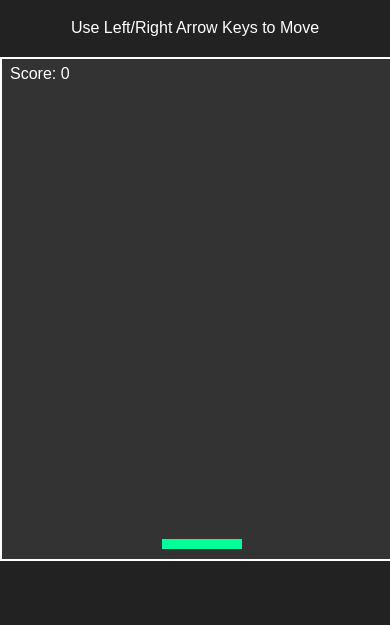
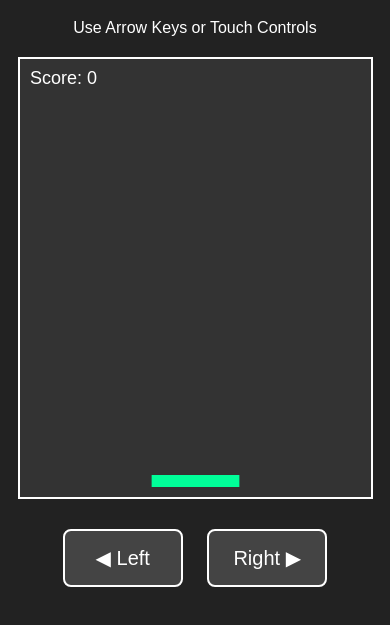
Before and after one commit to WolfCatn/My-First-Website, a plain HTML site: page Mini Game 1.html in a window 390 px wide. Shown: the part 61-686 px from the top of the page. Drawn offline with Linux system fonts and the light colour scheme.

Commit message:
Enhance game for mobile and responsive design
Updated game mechanics for responsiveness and added mobile controls.

```diff
--- a/Mini Game 1.html
+++ b/Mini Game 1.html
@@ -11,57 +11,106 @@
         font-family: Arial, sans-serif;
         text-align: center;
     }
+
     canvas {
         background: #333;
         display: block;
         margin: 20px auto;
         border: 2px solid #fff;
+        touch-action: none;
+    }
+
+    /* Mobile control buttons */
+    .controls {
+        display: none;
+        margin-top: 10px;
+    }
+
+    .btn {
+        width: 120px;
+        padding: 15px;
+        margin: 10px;
+        font-size: 20px;
+        background: #444;
+        color: white;
+        border: 2px solid #fff;
+        border-radius: 8px;
+        user-select: none;
+    }
+
+    /* Show buttons only on mobile */
+    @media (max-width: 700px) {
+        .controls {
+            display: block;
+        }
     }
 </style>
 </head>
 <body>
+
 <h1>Catch the Ball</h1>
-<p>Use Left/Right Arrow Keys to Move</p>
-<canvas id="gameCanvas" width="400" height="500"></canvas>
+<p>Use Arrow Keys or Touch Controls</p>
+
+<canvas id="gameCanvas"></canvas>
+
+<!-- Mobile Buttons -->
+<div class="controls">
+    <button class="btn" id="leftBtn">◀ Left</button>
+    <button class="btn" id="rightBtn">Right ▶</button>
+</div>
 
 <script>
 const canvas = document.getElementById("gameCanvas");
 const ctx = canvas.getContext("2d");
 
-// Paddle properties
-const paddleWidth = 80;
-const paddleHeight = 10;
+/* ===== Responsive Canvas ===== */
+function resizeCanvas() {
+    const maxWidth = Math.min(window.innerWidth * 0.9, 500);
+    const maxHeight = maxWidth * 1.25;
+
+    canvas.width = maxWidth;
+    canvas.height = maxHeight;
+}
+resizeCanvas();
+window.addEventListener("resize", resizeCanvas);
+
+/* ===== Paddle ===== */
+let paddleWidth = canvas.width * 0.25;
+let paddleHeight = 12;
 let paddleX = (canvas.width - paddleWidth) / 2;
-const paddleSpeed = 6;
+let paddleSpeed = canvas.width * 0.02;
 
-// Ball properties
-let ballRadius = 10;
+/* ===== Ball ===== */
+let ballRadius = canvas.width * 0.04;
 let ballX = Math.random() * (canvas.width - ballRadius * 2) + ballRadius;
 let ballY = 0;
-let ballSpeed = 3;
+let ballSpeed = canvas.height * 0.008;
 
-// Score
+/* ===== Score ===== */
 let score = 0;
 
-// Key press tracking
+/* ===== Input Tracking ===== */
 let rightPressed = false;
 let leftPressed = false;
 
-// Event listeners
-document.addEventListener("keydown", keyDownHandler);
-document.addEventListener("keyup", keyUpHandler);
+/* Keyboard Controls */
+document.addEventListener("keydown", e => {
+    if (e.key === "ArrowRight") rightPressed = true;
+    if (e.key === "ArrowLeft") leftPressed = true;
+});
+document.addEventListener("keyup", e => {
+    if (e.key === "ArrowRight") rightPressed = false;
+    if (e.key === "ArrowLeft") leftPressed = false;
+});
 
-function keyDownHandler(e) {
-    if (e.key === "Right" || e.key === "ArrowRight") rightPressed = true;
-    else if (e.key === "Left" || e.key === "ArrowLeft") leftPressed = true;
-}
+/* Mobile Touch Controls */
+document.getElementById("leftBtn").addEventListener("touchstart", () => leftPressed = true);
+document.getElementById("leftBtn").addEventListener("touchend", () => leftPressed = false);
 
-function keyUpHandler(e) {
-    if (e.key === "Right" || e.key === "ArrowRight") rightPressed = false;
-    else if (e.key === "Left" || e.key === "ArrowLeft") leftPressed = false;
-}
+document.getElementById("rightBtn").addEventListener("touchstart", () => rightPressed = true);
+document.getElementById("rightBtn").addEventListener("touchend", () => rightPressed = false);
 
-// Draw paddle
+/* ===== Drawing Functions ===== */
 function drawPaddle() {
     ctx.beginPath();
     ctx.rect(paddleX, canvas.height - paddleHeight - 10, paddleWidth, paddleHeight);
@@ -70,7 +119,6 @@ function drawPaddle() {
     ctx.closePath();
 }
 
-// Draw ball
 function drawBall() {
     ctx.beginPath();
     ctx.arc(ballX, ballY, ballRadius, 0, Math.PI * 2);
@@ -79,14 +127,13 @@ function drawBall() {
     ctx.closePath();
 }
 
-// Draw score
 function drawScore() {
-    ctx.font = "16px Arial";
+    ctx.font = "18px Arial";
     ctx.fillStyle = "#fff";
-    ctx.fillText("Score: " + score, 8, 20);
+    ctx.fillText("Score: " + score, 10, 25);
 }
 
-// Update game state
+/* ===== Game Loop ===== */
 function update() {
     ctx.clearRect(0, 0, canvas.width, canvas.height);
 
@@ -94,14 +141,14 @@ function update() {
     drawBall();
     drawScore();
 
-    // Move paddle
+    /* Paddle Movement */
     if (rightPressed && paddleX < canvas.width - paddleWidth) paddleX += paddleSpeed;
     if (leftPressed && paddleX > 0) paddleX -= paddleSpeed;
 
-    // Move ball
+    /* Ball Movement */
     ballY += ballSpeed;
 
-    // Check if ball hits paddle
+    /* Ball Hits Paddle */
     if (
         ballY + ballRadius >= canvas.height - paddleHeight - 10 &&
         ballX > paddleX &&
@@ -111,7 +158,7 @@ function update() {
         resetBall();
     }
 
-    // Missed ball
+    /* Missed Ball */
     if (ballY - ballRadius > canvas.height) {
         alert("Game Over! Final Score: " + score);
         document.location.reload();
@@ -120,7 +167,6 @@ function update() {
     requestAnimationFrame(update);
 }
 
-// Reset ball position
 function resetBall() {
     ballX = Math.random() * (canvas.width - ballRadius * 2) + ballRadius;
     ballY = 0;
@@ -128,5 +174,6 @@ function resetBall() {
 
 update();
 </script>
+
 </body>
 </html>
```
